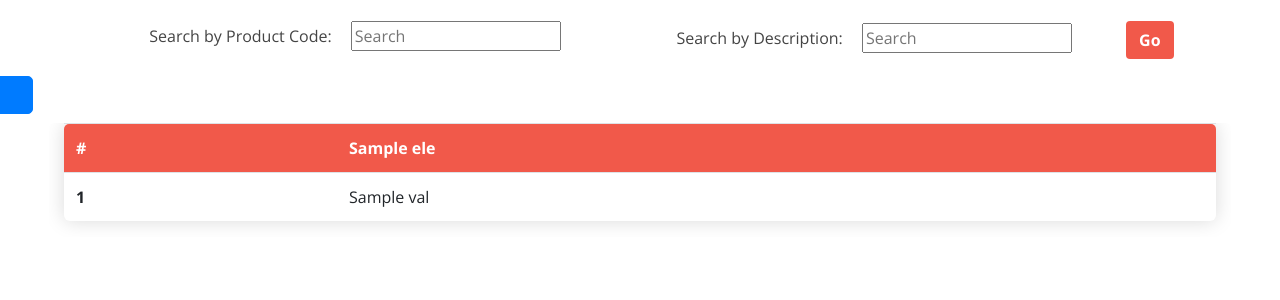
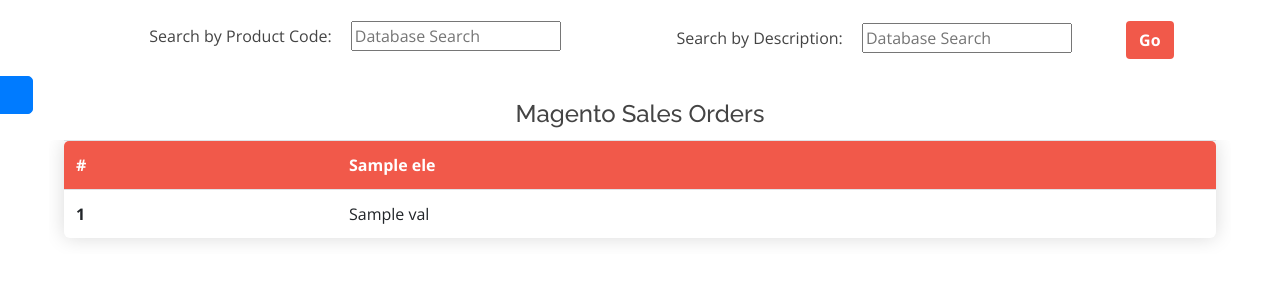
Before and after one commit to vaibhavnathj-amsbio/AMS-Intranet, a Django app: template AMSBIOintranet/templates/index.html in a window 1280 px wide. Shown: the part 87-387 px from the top of the page. Run offline with Django 3.2, Linux system fonts and the light colour scheme; the template is opened without the code that fills it: most values are stand-ins (such as "Sample title", 1, 10 or a date in 2020); some libraries are stand-ins or nearby versions.

Commit message:
cosmetic changes

```diff
--- a/AMSBIOintranet/templates/index.html
+++ b/AMSBIOintranet/templates/index.html
@@ -117,12 +117,12 @@
             <form action="myDatabase/Search" style="margin-bottom: 20px;" method="POST" id="form1">
               {% csrf_token %}
               <label for="Prod" style="margin-right: 15px;">Search by Product Code: </label>
-              <input type="text" id="Prod" name="Prod" placeholder="Search">
+              <input type="text" id="Prod" name="Prod" placeholder="Database Search">
             </form>
           </div>
           <div class="col-md-6">
             <label for="Prod" style="margin-right: 15px;">Search by Description: </label>
-            <input type="text" id="Desc" name="Desc" form="form1" placeholder="Search">
+            <input type="text" id="Desc" name="Desc" form="form1" placeholder="Database Search">
             <button id="btn_search_db" class="btn" style="margin-left: 50px; background-color: #f1594a; color: #fff;" form="form1"><strong>Go</strong></button>
           </div>
         </div>
@@ -162,8 +162,11 @@
         </div>
       </div>
       <br>
+      <div class="container text-center" style="margin: auto; display: block;">
+        <h4>Magento Sales Orders</h4>
+      </div>
       <div class="content" style="width:90%; margin:auto;">
-        <div class="row" style="margin-top: 2%;">
+        <div class="row" style="margin-top: 1%;">
           <div class="col-md-12" style="text-align: left; overflow-x:auto; white-space:nowrap; border-radius:5px;">
             <table class="table table-striped roundedTable">
               <tr style="background-color: #f1594a; color:#fff;">
```
